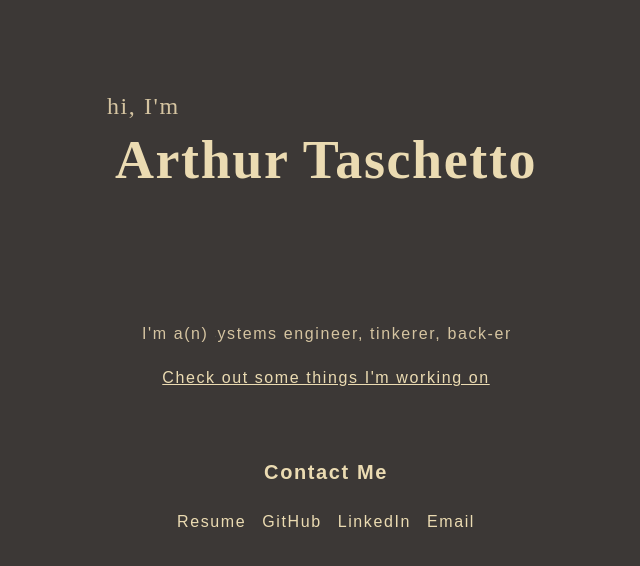
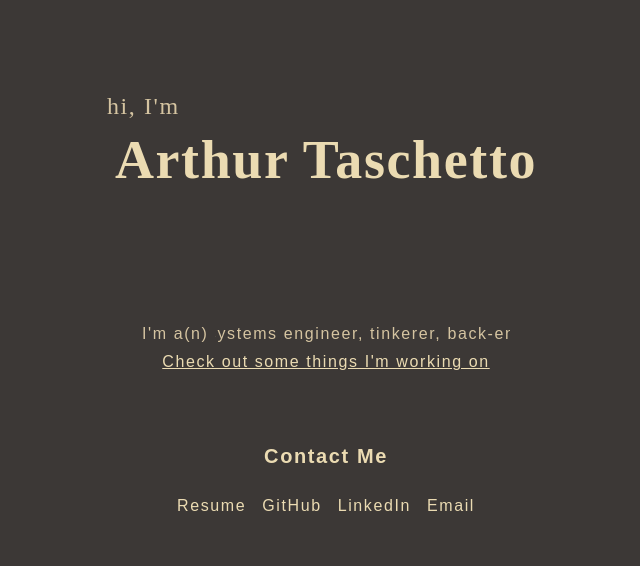
Before and after one commit to apetbrz/portfolio, a SvelteKit app in the folder client/: page / in a window 1280 px wide. Shown: the top 566 px of the page, without its empty margins (314-954 px from the left). Built offline with nearby package versions, Linux system fonts and the light colour scheme.

Commit message:
header changed back to per-page

```diff
--- a/client/src/routes/+layout.svelte
+++ b/client/src/routes/+layout.svelte
@@ -5,11 +5,9 @@ import "@fontsource-variable/geist";
 import "@fontsource-variable/fira-code";
 
 import NavMenu from "$lib/NavMenu.svelte";
-import Header from "$lib/Header.svelte";
 
 let { children } = $props();
 </script>
 
 <NavMenu />
-<Header />
 {@render children()}
--- a/client/src/routes/+page.svelte
+++ b/client/src/routes/+page.svelte
@@ -1,18 +1,13 @@
 <script>
 import Marquee from "$lib/Marquee.svelte";
-
-//TODO: HOW TO MAKE tabindex DYNAMIC WITH SIZE? for maindiv ordering (content -> links on <md, links -> content on >=md)
+import Header from "$lib/Header.svelte";
 </script>
 
+<Header />
 <main class="mx-auto overflow-hidden h-min flex flex-col min-h-screen">
 
-	<div
-		id="maindiv"
-		class="flex flex-col w-full grow"
-	>
-		<div
-			class="flex flex-col gap-4 mx-auto my-8 px-2 w-sm pretty sans"
-		>
+	<div id="maindiv" class="flex flex-col w-full grow" >
+		<div class="flex flex-col mx-auto my-8 px-2 w-sm pretty sans" >
 			<Marquee
 				static="I'm a(n)"
 				text="software developer, systems engineer, tinkerer, back-end specialist, nerd, tutor, supporter, rustacean, arch user btw, minimalist, maximalist, "
--- a/client/src/routes/projects/+page.svelte
+++ b/client/src/routes/projects/+page.svelte
@@ -3,13 +3,11 @@
 
 <main class="mx-auto overflow-hidden text-stone-100 w-full bg-scenic-image bg-bottom h-min flex flex-col">
 
-	<div class="pretty sans text-center w-full">
+	<div class="pretty sans text-center page-head">
 		<h2>Projects</h2>
 	</div>
-	<div
-		id="maindiv"
-		class="flex flex-col justify-center items-center w-full"
-	>
+
+	<div id="maindiv" class="flex flex-col justify-center items-center w-full" >
 		<a href="https://relics.apetbrz.dev/" class="w-md pretty sans pretty-button-nofocus">
 			<div class="sm:px-8">
 				<h3>Void Seer</h3>
@@ -51,6 +49,7 @@
 			</div>
 		</a>
 	</div>
+
 </main>
 
 <style lang="postcss">
```
